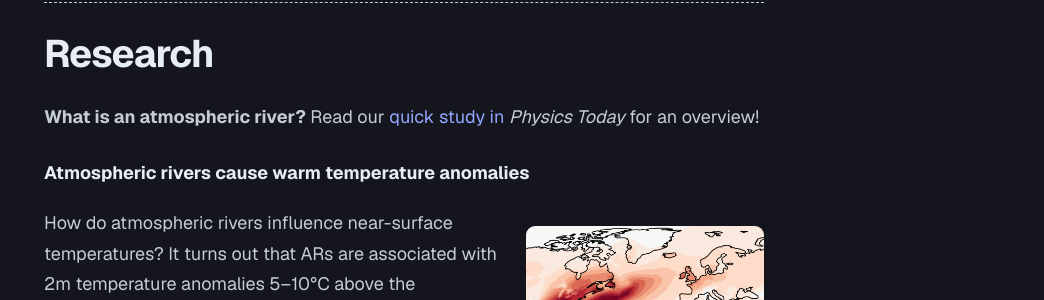
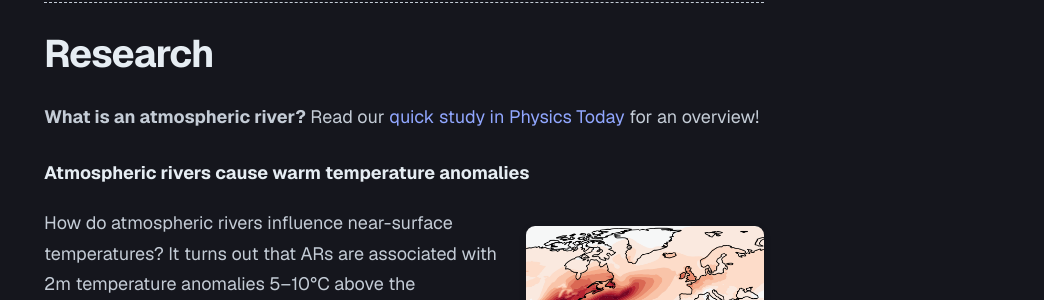
Before and after one commit to serenarscholz/serenarscholz.github.io, a Jekyll site: the page built from research.md, in a window 1280 px wide and 900 px high. Shown: the part 133-433 px from the top of the window, without its empty margins (236-1280 px from the left). Built offline with Jekyll 4.4.1, drawn with Linux system fonts in a browser that asks for light colours.

```diff
--- a/research.md
+++ b/research.md
@@ -4,7 +4,7 @@ title: Research
 permalink: /research/
 ---
 
-**What is an atmospheric river?** Read our [quick study in *Physics Today*](https://doi.org/10.1063/pt.171e3ee933) for an overview!
+**What is an atmospheric river?** Read our [quick study in Physics Today](https://doi.org/10.1063/pt.171e3ee933) for an overview!
 
 #### Atmospheric rivers cause warm temperature anomalies
 
```
